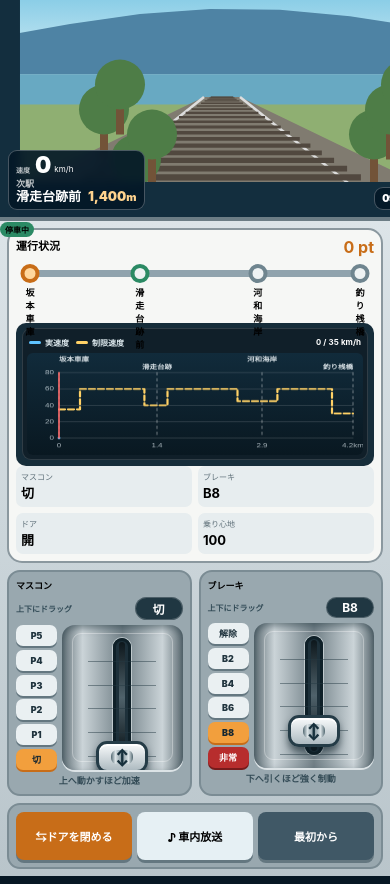
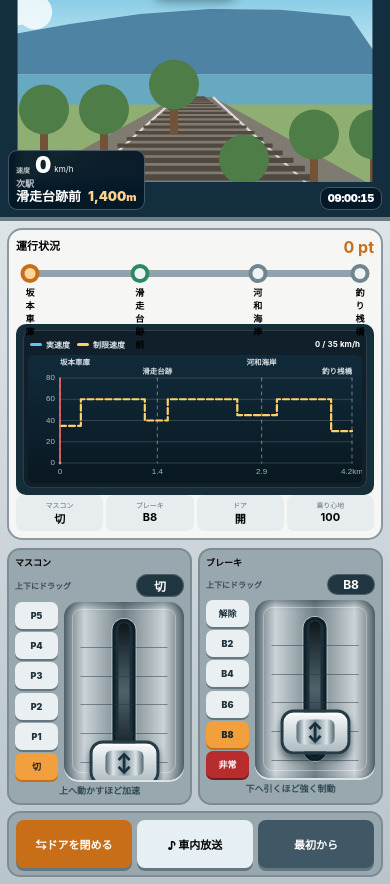
Before and after one commit to okumurap/my-html-tools, a plain HTML site: page tools/sakamoto-railway/index.html in a window 390 px wide. Shown: the part 86-970 px from the top of the page. Drawn offline with Linux system fonts and the light colour scheme.

Commit message:
Expand full-width view and enlarge driving controls

```diff
--- a/tools/sakamoto-railway/unified-screen.css
+++ b/tools/sakamoto-railway/unified-screen.css
@@ -1,38 +1,77 @@
-/* Unified phone/PC layout: one shared cockpit composition */
-#app{min-height:100dvh;padding-left:0!important;padding-right:0!important}
-.game-shell{width:min(1180px,100%);margin:auto;border-radius:0!important}
-.scene-wrap{aspect-ratio:16/8.2;min-height:235px;max-height:none!important}
-.cab-panel{padding:7px!important}
+/* Shared phone/PC cockpit layout */
+html,body{overflow-x:hidden}
+#app{width:100%;min-height:100dvh;padding-left:0!important;padding-right:0!important}
+.topbar{width:100%;max-width:none!important}
+.game-shell{width:100%!important;max-width:none!important;margin:0!important;border-radius:0!important}
+.scene-wrap{width:100%!important;height:clamp(250px,44vw,520px)!important;min-height:250px!important;max-height:520px!important;aspect-ratio:auto!important}
+.scene-wrap>canvas{width:100%!important;height:100%!important}
+.cab-panel{width:100%;padding:7px!important}
 .meter-cluster.route-wide{display:block!important}
 .route-monitor{width:100%!important;min-width:0!important;padding:7px!important}
-.speed-limit-map{margin:3px 0 0!important;padding:5px 6px 6px!important}
-.speed-chart-canvas{display:block;width:100%!important;height:118px!important}
-.controls{grid-template-columns:1fr 1fr!important;gap:7px!important;margin-top:7px!important}
+.speed-limit-map{margin:4px 0 0!important;padding:6px 7px 7px!important}
+.speed-chart-canvas{display:block;width:100%!important;height:136px!important}
+
+.scene-status-wrap{position:absolute;z-index:9;left:50%;top:11px;transform:translateX(-50%);pointer-events:none;text-align:center}
+.scene-status-wrap .status-badge{margin:0!important;min-width:82px;padding:5px 13px;border:1px solid #ffffff66;box-shadow:0 4px 12px #0006;font-size:11px!important;letter-spacing:.04em;white-space:nowrap}
+.scene-status-wrap .status-badge.warn,.scene-status-wrap .status-badge.danger{font-size:13px!important;padding:6px 16px}
+
+.mini-grid{display:grid!important;grid-template-columns:repeat(4,minmax(0,1fr))!important;gap:6px!important}
+.mini-grid div{min-width:0;padding:6px 4px!important;text-align:center}
+.mini-grid span{font-size:8px!important;white-space:nowrap}
+.mini-grid strong{display:block;font-size:13px!important;white-space:nowrap;overflow:hidden;text-overflow:ellipsis}
+
+.controls{grid-template-columns:1fr 1fr!important;gap:8px!important;margin-top:8px!important}
 .controls .sub-controls{grid-column:1/-1!important;grid-template-columns:1.3fr 1fr .8fr!important}
 .controls .door-btn{grid-column:auto!important}
-.drag-lever-body{height:145px!important}
+.lever-card{padding:8px!important}
+.drag-lever-body{height:190px!important;grid-template-columns:minmax(46px,.58fr) minmax(88px,1fr)!important;gap:9px!important}
+.drag-notch{height:29px!important;font-size:10px!important}
+.drag-slot{min-width:88px;border-radius:15px!important}
+.drag-slot::before{inset:7px 8px!important}
+.drag-guide{top:17px!important;bottom:17px!important;width:25px!important}
+.drag-guide::after{inset:0 -32px!important}
+.drag-handle{width:82px!important;height:48px!important;border-radius:13px!important}
+.drag-handle::before{inset:7px 13px!important}
+.drag-handle span{font-size:19px!important}
 .hud-left{max-width:58%!important}
 .hud-right{max-width:40%!important}
-.curve-ground-cover{display:none!important}
-.curve-overlay,.curve-badge{display:none!important}
+.curve-ground-cover,.curve-overlay,.curve-badge{display:none!important}
+
 @media(min-width:761px){
-  #app{height:auto!important;min-height:100dvh!important;overflow:visible!important}
+  #app{height:auto!important;overflow:visible!important}
   .topbar{height:48px!important}
   .game-shell{height:auto!important;display:block!important}
-  .scene-wrap{height:auto!important;aspect-ratio:16/7.1!important;min-height:300px!important}
+  .scene-wrap{height:clamp(320px,38vw,520px)!important}
   .cab-panel{overflow:visible!important}
-  .speed-chart-canvas{height:138px!important}
-  .drag-lever-body{height:145px!important}
+  .speed-chart-canvas{height:152px!important}
+  .drag-lever-body{height:200px!important;grid-template-columns:minmax(58px,.48fr) minmax(130px,1fr)!important}
+  .drag-handle{width:104px!important;height:52px!important}
+  .drag-slot{min-width:130px}
+  .drag-notch{height:31px!important;font-size:11px!important}
 }
+
 @media(max-width:760px){
-  .scene-wrap{min-height:250px!important;aspect-ratio:16/9!important}
-  .speed-chart-canvas{height:108px!important}
-  .drag-lever-body{height:145px!important}
+  .scene-wrap{height:clamp(250px,64vw,360px)!important}
+  .speed-chart-canvas{height:132px!important}
+  .drag-lever-body{height:184px!important}
+  .scene-status-wrap{top:8px}
+  .scene-status-wrap .status-badge{font-size:10px!important;padding:4px 10px}
 }
+
 @media(max-width:470px){
-  .controls{grid-template-columns:1fr 1fr!important}
+  .controls{grid-template-columns:1fr 1fr!important;gap:6px!important}
   .controls .sub-controls{grid-template-columns:repeat(3,1fr)!important}
-  .speed-chart-canvas{height:102px!important}
+  .speed-chart-canvas{height:128px!important}
   .hud-left{max-width:56%!important}
   .hud-right{max-width:41%!important}
+  .mini-grid{gap:3px!important}
+  .mini-grid div{padding:5px 2px!important}
+  .mini-grid span{font-size:7px!important}
+  .mini-grid strong{font-size:11px!important}
+  .lever-card{padding:6px!important}
+  .drag-lever-body{height:178px!important;grid-template-columns:43px minmax(72px,1fr)!important;gap:6px!important}
+  .drag-notch{height:27px!important;font-size:9px!important}
+  .drag-slot{min-width:72px}
+  .drag-guide{width:23px!important}
+  .drag-handle{width:70px!important;height:45px!important}
 }
```
